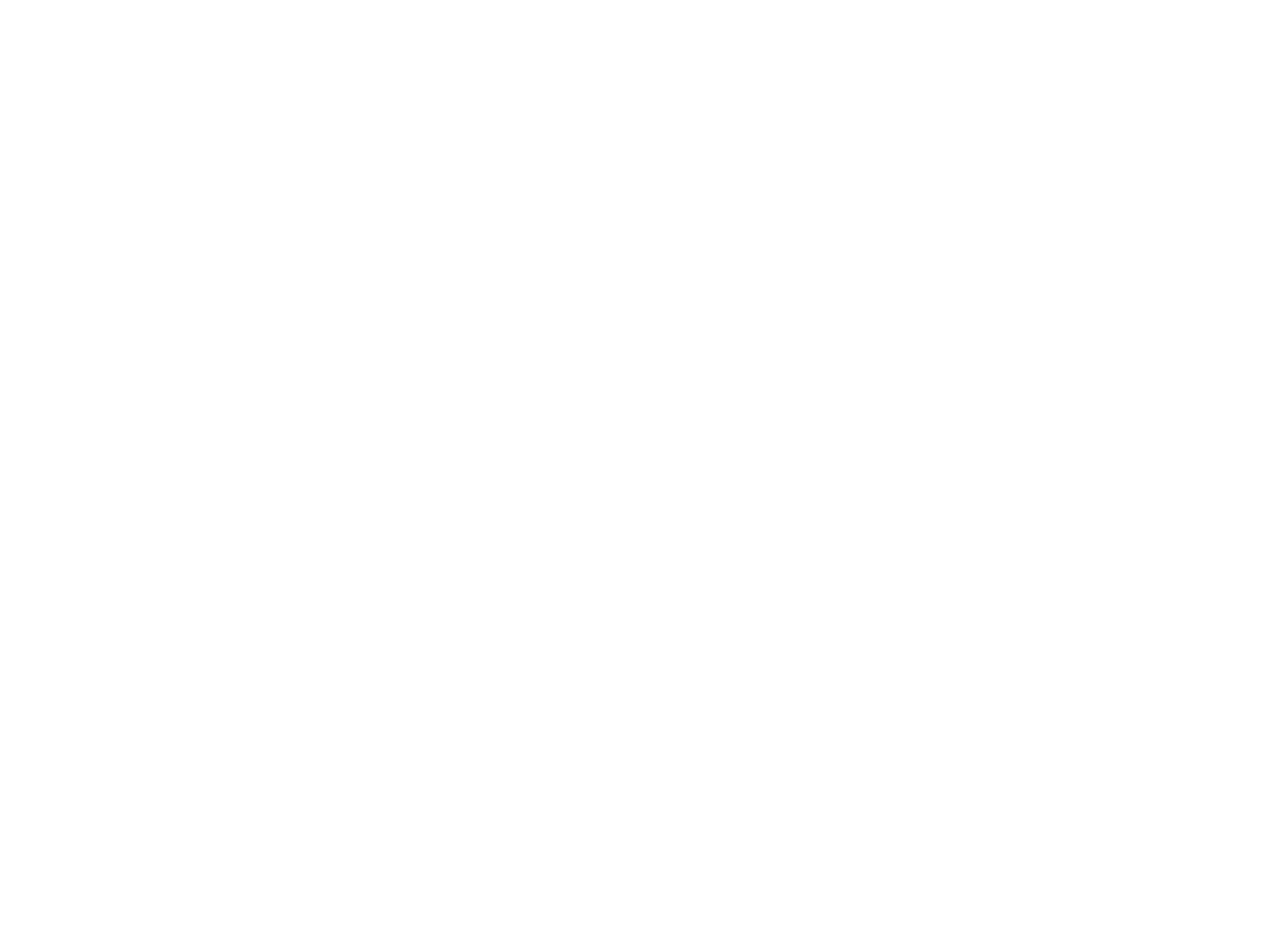
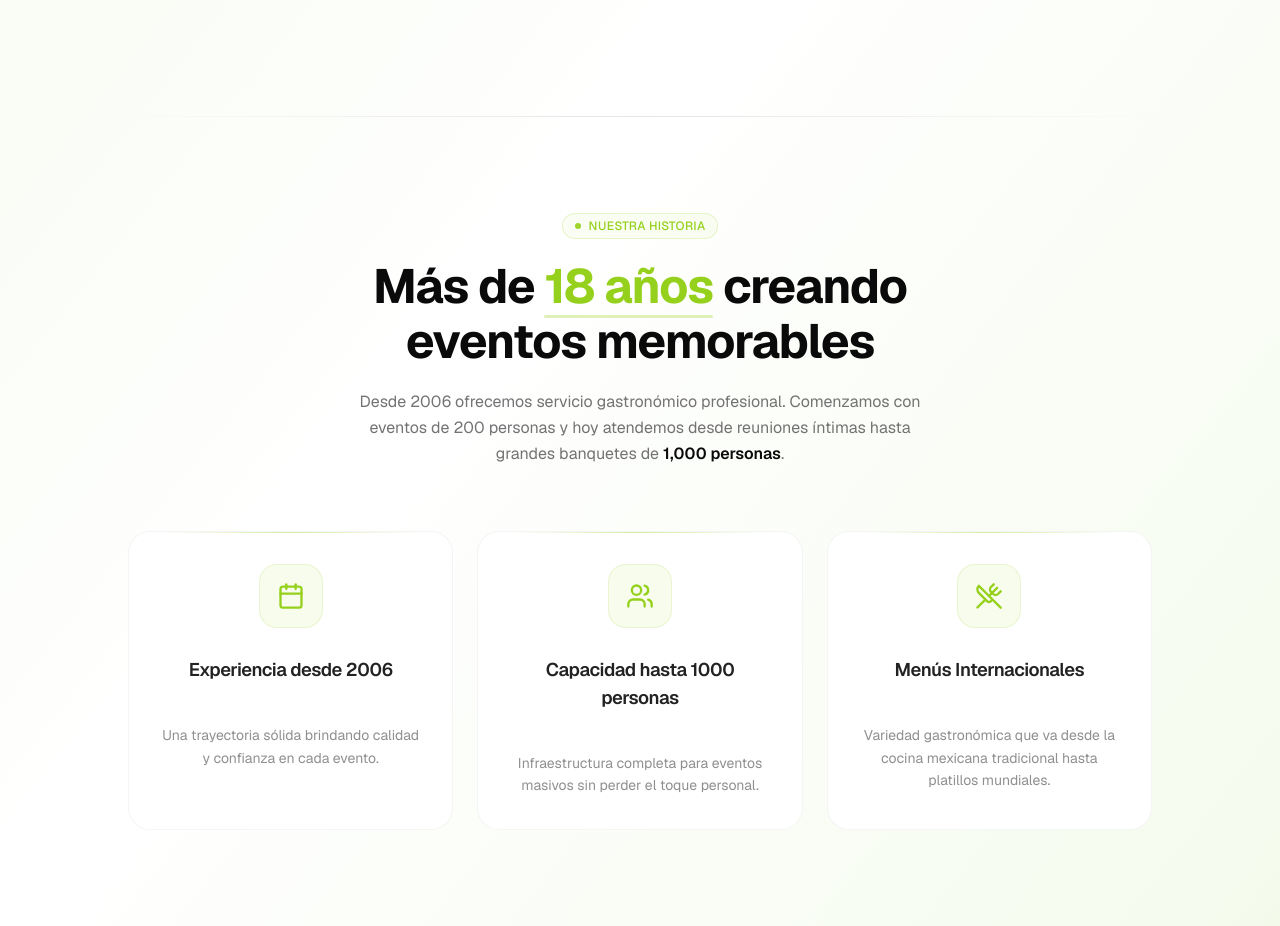
Before and after one commit to DevGandara/mi-cocina-app, a Next.js app: page / in a window 1280 px wide. Shown: the part 684-1610 px from the top of the page. Before the commit the page ends 800 px from the top, so only its background shows below. Built offline with nearby package versions, Linux system fonts and the light colour scheme.

Commit message:
style(experience): redesign experience section

```diff
--- a/app/page.tsx
+++ b/app/page.tsx
@@ -1,9 +1,11 @@
 import { Hero } from "@/components/hero";
+import { ExperienceSection } from "@/components/experience-section";
 
 export default function Home() {
   return (
-    <main className="min-h-dvh bg-background relative overflow-hidden flex items-center">
+    <main className="min-h-dvh bg-background relative overflow-hidden flex flex-col items-center bg-linear-to-br from-primary/10 via-background to-primary/10 ">
       <Hero />
+      <ExperienceSection />
     </main>
   );
 }
--- /dev/null
+++ b/components/experience-card.tsx
@@ -0,0 +1,61 @@
+import {
+  Card,
+  CardContent,
+  CardHeader,
+  CardTitle,
+  CardDescription,
+} from "@/components/ui/card";
+
+export function ExperienceCard({
+  logo,
+  title,
+  description,
+  index = 0,
+}: {
+  logo: React.ReactNode;
+  title: string;
+  description: string;
+  index?: number;
+}) {
+  return (
+    <Card
+      className="
+        relative overflow-hidden
+        bg-background border border-border/40
+        p-8 rounded-3xl
+        shadow-none hover:shadow-xl hover:shadow-primary/8
+        transition-all duration-500 group text-center
+        hover:-translate-y-2
+      "
+      style={{ animationDelay: `${index * 120}ms` }}
+    >
+      <div className="absolute top-0 left-8 right-8 h-px bg-linear-to-r from-transparent via-primary/40 to-transparent" />
+
+      <div className="absolute inset-0 bg-linear-to-b from-primary/0 to-primary/3 opacity-0 group-hover:opacity-100 transition-opacity duration-500 rounded-3xl" />
+
+      <CardHeader className="p-0 relative z-10">
+        <div
+          className="
+          w-16 h-16 mx-auto rounded-2xl
+          bg-primary/8 border border-primary/15
+          flex items-center justify-center mb-5
+          group-hover:bg-primary/15 group-hover:border-primary/30
+          group-hover:scale-110
+          transition-all duration-400
+        "
+        >
+          {logo}
+        </div>
+        <CardTitle className="text-[1.15rem] font-semibold tracking-tight text-foreground/90 mb-1">
+          {title}
+        </CardTitle>
+      </CardHeader>
+
+      <CardContent className="p-0 mt-3 relative z-10">
+        <CardDescription className="text-muted-foreground/80 text-sm leading-relaxed">
+          {description}
+        </CardDescription>
+      </CardContent>
+    </Card>
+  );
+}
--- /dev/null
+++ b/components/experience-section.tsx
@@ -0,0 +1,80 @@
+import { Calendar, Users, UtensilsCrossed } from "lucide-react";
+import { ExperienceCard } from "./experience-card";
+
+const cards = [
+  {
+    logo: <Calendar className="w-7 h-7 text-primary" />,
+    title: "Experiencia desde 2006",
+    description:
+      "Una trayectoria sólida brindando calidad y confianza en cada evento.",
+  },
+  {
+    logo: <Users className="w-7 h-7 text-primary" />,
+    title: "Capacidad hasta 1000 personas",
+    description:
+      "Infraestructura completa para eventos masivos sin perder el toque personal.",
+  },
+  {
+    logo: <UtensilsCrossed className="w-7 h-7 text-primary" />,
+    title: "Menús Internacionales",
+    description:
+      "Variedad gastronómica que va desde la cocina mexicana tradicional hasta platillos mundiales.",
+  },
+];
+
+export function ExperienceSection() {
+  return (
+    <section className="py-24 relative overflow-hidden">
+      {/* Top divider line */}
+      <div className="absolute top-0 left-0 w-full h-px bg-linear-to-r from-transparent via-border to-transparent" />
+
+      {/* Soft background blobs */}
+      <div className="absolute -left-[15%] top-[10%] w-[35%] h-[60%] bg-primary/4 rounded-full blur-3xl -z-10 pointer-events-none" />
+      <div className="absolute -right-[10%] bottom-[10%] w-[25%] h-[40%] bg-primary/3 rounded-full blur-3xl -z-10 pointer-events-none" />
+
+      <div className="container mx-auto px-4 md:px-6 lg:px-8">
+        {/* Header */}
+        <div className="max-w-2xl mx-auto text-center mb-16 space-y-5">
+          {/* Eyebrow label */}
+          <div className="inline-flex items-center gap-2 px-3 py-1 rounded-full border border-primary/20 bg-primary/5 text-primary text-xs font-medium tracking-wide uppercase">
+            <span className="w-1.5 h-1.5 rounded-full bg-primary animate-pulse" />
+            Nuestra historia
+          </div>
+
+          <h2 className="text-4xl md:text-5xl font-bold tracking-tight text-foreground leading-[1.15]">
+            Más de{" "}
+            <span className="text-primary relative inline-block">
+              18 años
+              {/* Underline accent */}
+              <span className="absolute -bottom-1 left-0 right-0 h-[3px] bg-primary/30 rounded-full" />
+            </span>{" "}
+            creando eventos memorables
+          </h2>
+
+          <p className="text-base text-muted-foreground leading-relaxed max-w-xl mx-auto">
+            Desde 2006 ofrecemos servicio gastronómico profesional. Comenzamos
+            con eventos de 200 personas y hoy atendemos desde reuniones íntimas
+            hasta grandes banquetes de{" "}
+            <span className="font-semibold text-foreground">
+              1,000 personas
+            </span>
+            .
+          </p>
+        </div>
+
+        {/* Cards */}
+        <div className="grid md:grid-cols-3 gap-6 max-w-5xl mx-auto">
+          {cards.map((card, index) => (
+            <ExperienceCard
+              key={index}
+              index={index}
+              logo={card.logo}
+              title={card.title}
+              description={card.description}
+            />
+          ))}
+        </div>
+      </div>
+    </section>
+  );
+}
--- a/components/hero.tsx
+++ b/components/hero.tsx
@@ -4,7 +4,7 @@
 
 export function Hero() {
   return (
-    <section className="container mx-auto px-4 md:px-6 lg:px-8 py-12 md:py-24 grid lg:grid-cols-2 gap-12 items-center">
+    <section className="container min-h-screen mx-auto px-4 md:px-6 lg:px-8 py-12 md:py-24 grid lg:grid-cols-2 gap-12 items-center">
       <div className="space-y-8 text-center lg:text-left">
         <div className="space-y-4">
           <h2 className="text-primary font-medium tracking-wide uppercase text-sm md:text-base">
@@ -33,8 +33,8 @@
           <Button
             asChild
             size={"lg"}
-            variant={"ghost"}
-            className="border border-border px-8 py-6 rounded-full font-semibold transition-all shadow-lg hover:shadow-primary/25 active:scale-95"
+            variant={"outline"}
+            className="border border-border px-8 py-6 rounded-full font-semibold transition-all shadow-lg hover:shadow-primary/35 active:scale-95"
           >
             <Link href="/menu">Ver Menús y Paquetes</Link>
           </Button>
--- /dev/null
+++ b/components/ui/card.tsx
@@ -0,0 +1,92 @@
+import * as React from "react"
+
+import { cn } from "@/lib/utils"
+
+function Card({ className, ...props }: React.ComponentProps<"div">) {
+  return (
+    <div
+      data-slot="card"
+      className={cn(
+        "bg-card text-card-foreground flex flex-col gap-6 rounded-xl border py-6 shadow-sm",
+        className
+      )}
+      {...props}
+    />
+  )
+}
+
+function CardHeader({ className, ...props }: React.ComponentProps<"div">) {
+  return (
+    <div
+      data-slot="card-header"
+      className={cn(
+        "@container/card-header grid auto-rows-min grid-rows-[auto_auto] items-start gap-2 px-6 has-data-[slot=card-action]:grid-cols-[1fr_auto] [.border-b]:pb-6",
+        className
+      )}
+      {...props}
+    />
+  )
+}
+
+function CardTitle({ className, ...props }: React.ComponentProps<"div">) {
+  return (
+    <div
+      data-slot="card-title"
+      className={cn("leading-none font-semibold", className)}
+      {...props}
+    />
+  )
+}
+
+function CardDescription({ className, ...props }: React.ComponentProps<"div">) {
+  return (
+    <div
+      data-slot="card-description"
+      className={cn("text-muted-foreground text-sm", className)}
+      {...props}
+    />
+  )
+}
+
+function CardAction({ className, ...props }: React.ComponentProps<"div">) {
+  return (
+    <div
+      data-slot="card-action"
+      className={cn(
+        "col-start-2 row-span-2 row-start-1 self-start justify-self-end",
+        className
+      )}
+      {...props}
+    />
+  )
+}
+
+function CardContent({ className, ...props }: React.ComponentProps<"div">) {
+  return (
+    <div
+      data-slot="card-content"
+      className={cn("px-6", className)}
+      {...props}
+    />
+  )
+}
+
+function CardFooter({ className, ...props }: React.ComponentProps<"div">) {
+  return (
+    <div
+      data-slot="card-footer"
+      className={cn("flex items-center px-6 [.border-t]:pt-6", className)}
+      {...props}
+    />
+  )
+}
+
+export {
+  Card,
+  CardHeader,
+  CardFooter,
+  CardTitle,
+  CardAction,
+  CardDescription,
+  CardContent,
+}
```
Also changed, not shown: components/ui/button.tsx (+10 -10 lines).
